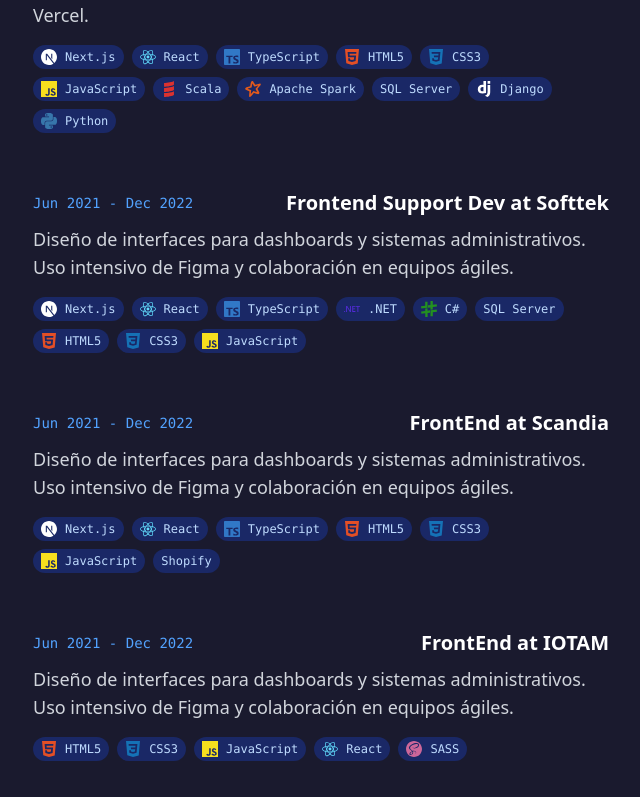
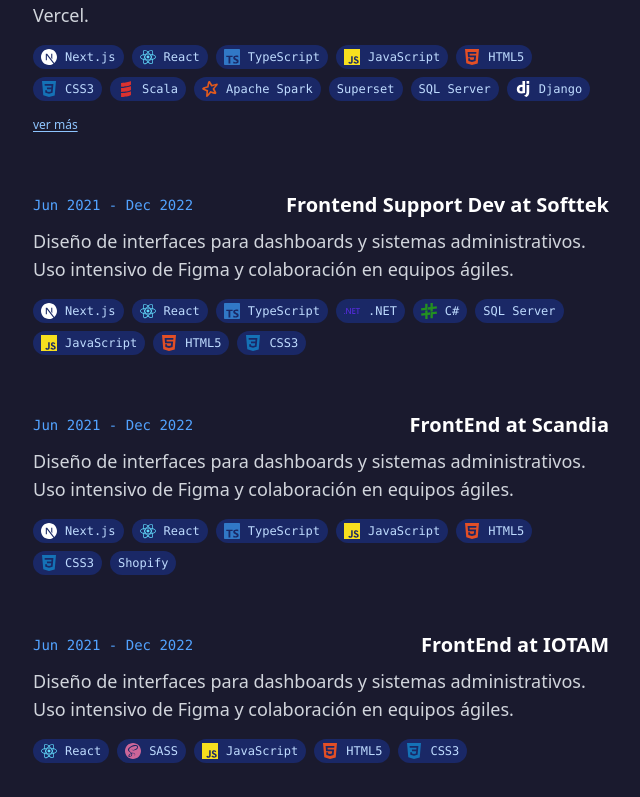
Before and after one commit to SpidySamurai/web-portfolio2025, a Next.js app: page / in a window 1280 px wide. Shown: the part 883-1680 px from the top of the page, without its empty margins (639-1279 px from the left). Built offline with nearby package versions, Linux system fonts and the light colour scheme.

Commit message:
Stack expand, animation view more/see less

```diff
--- a/src/components/items/ExperienceItem.tsx
+++ b/src/components/items/ExperienceItem.tsx
@@ -1,5 +1,6 @@
 'use client';
-import { techIcons } from '@/data/techStack';
+import TechStack from '@/components/items/TechStack';
+
 
 type ExperienceItemProps = {
     title: string;
@@ -20,25 +21,10 @@
 
         <p className="mt-2 text-lg text-gray-300">{description}</p>
 
-                    <div className="mt-4 flex flex-wrap gap-2">
-                        {/* {stack.map((tech, idx) => (
-                            <span key={idx} className="bg-blue-800/40 text-blue-200 text-xs px-2 py-1 rounded-full font-mono">
-                                {tech}
-                            </span>
-                        ))} */}
-                        {stack.map((tech, idx) => {
-                            const techInfo = techIcons[tech];
-                            const Icon = techInfo?.icon;
-                            return (
-                                <span key={idx} className="flex items-center  gap-2 bg-blue-800/40 text-blue-200 text-xs px-2 py-1 rounded-full font-mono">
-                                    {Icon && <Icon className="w-4 h-4" style={{ color: techInfo?.color }} />}
-                                    {techInfo?.label ?? tech}
-                                </span>
-                            );
-                        })}
-                    </div>
+        <TechStack stack={stack} />
       </div>
     </a>
+
     </>
   );
 }
--- /dev/null
+++ b/src/components/items/TechStack.tsx
@@ -0,0 +1,82 @@
+'use client';
+import { useState, useRef, useEffect } from 'react';
+import { techIcons } from '@/data/techStack';
+
+type TechStackProps = {
+  stack: string[];
+  previewRows?: number;
+  rowHeight?: number;
+};
+
+export default function TechStack({
+  stack,
+  previewRows = 2,
+  rowHeight = 32,
+}: TechStackProps) {
+  const [isExpanded, setIsExpanded] = useState(false);
+  const [maxHeight, setMaxHeight] = useState('0px');
+  const [canOverflow, setCanOverflow] = useState(false);
+  const contentRef = useRef<HTMLDivElement>(null);
+
+  const updateHeights = () => {
+    if (contentRef.current) {
+      const fullHeight = contentRef.current.scrollHeight;
+      const limitedHeight = previewRows * rowHeight;
+      setCanOverflow(fullHeight > limitedHeight);
+      setMaxHeight(isExpanded ? `${fullHeight}px` : `${limitedHeight}px`);
+    }
+  };
+
+  useEffect(() => {
+    updateHeights();
+  }, [isExpanded, stack]);
+
+  useEffect(() => {
+    if (!contentRef.current) return;
+
+    const resizeObserver = new ResizeObserver(() => {
+      updateHeights();
+    });
+
+    resizeObserver.observe(contentRef.current);
+
+    return () => resizeObserver.disconnect();
+  }, []);
+
+  return (
+    <>
+      <div
+        className="mt-4 overflow-hidden transition-[max-height] duration-450 ease-[cubic-bezier(0.87,0,0.13,1)]"
+        style={{ maxHeight }}
+      >
+        <div ref={contentRef} className="flex flex-wrap gap-2">
+          {stack.map((tech, idx) => {
+            const techInfo = techIcons[tech];
+            const Icon = techInfo?.icon;
+            return (
+              <span
+                key={idx}
+                className="flex items-center gap-2 bg-blue-800/40 text-blue-200 text-xs px-2 py-1 rounded-full font-mono"
+              >
+                {Icon && <Icon className="w-4 h-4" style={{ color: techInfo?.color }} />}
+                {techInfo?.label ?? tech}
+              </span>
+            );
+          })}
+        </div>
+      </div>
+
+      {canOverflow && (
+        <button
+          onClick={(e) => {
+            e.preventDefault();
+            setIsExpanded(prev => !prev);
+          }}
+          className="text-xs text-blue-300 underline underline-offset-2 mt-2 inline-block"
+        >
+          {isExpanded ? 'ver menos' : 'ver más'}
+        </button>
+      )}
+    </>
+  );
+}
--- a/src/data/experiences.ts
+++ b/src/data/experiences.ts
@@ -5,7 +5,7 @@
     stack: string[];
 };
 
-const WEB = ['HTML', 'CSS', 'JS'];
+const WEB = ['JS', 'HTML', 'CSS'];
 const FRONTEND = ['Next', 'React', 'TypeScript'];
 const BACKEND = ['DotNet', 'CSharp', 'SQL'];
 const DATA = ['Scala', 'Spark'];
@@ -17,7 +17,7 @@
         date: 'Aug 2023 - Present',
         description:
             'Construcción de interfaces con Next.js y Tailwind. Implementación de autenticación, formularios dinámicos y despliegue continuo en Vercel.',
-        stack: [...FRONTEND, ...WEB, ...DATA, 'SQL','Django','Python'],
+        stack: [...FRONTEND, ...WEB, ...DATA, 'Superset', 'SQL', 'Django', 'Python'],
     },
     {
         title: 'Frontend Support Dev at Softtek',
@@ -29,13 +29,13 @@
         title: 'FrontEnd at Scandia',
         date: 'Jun 2021 - Dec 2022',
         description: 'Diseño de interfaces para dashboards y sistemas administrativos. Uso intensivo de Figma y colaboración en equipos ágiles.',
-        stack: [...FRONTEND,...WEB,'Shopify']
+        stack: [...FRONTEND, ...WEB, 'Shopify']
     },
     {
         title: 'FrontEnd at IOTAM',
         date: 'Jun 2021 - Dec 2022',
         description: 'Diseño de interfaces para dashboards y sistemas administrativos. Uso intensivo de Figma y colaboración en equipos ágiles.',
-        stack: [...WEB, 'React', 'SASS']
+        stack: ['React', 'SASS', ...WEB]
     },
     {
         title: 'FrontEnd Intership at BrightCoders ',
```
Lines whose indentation alone changed are shown as unchanged.
